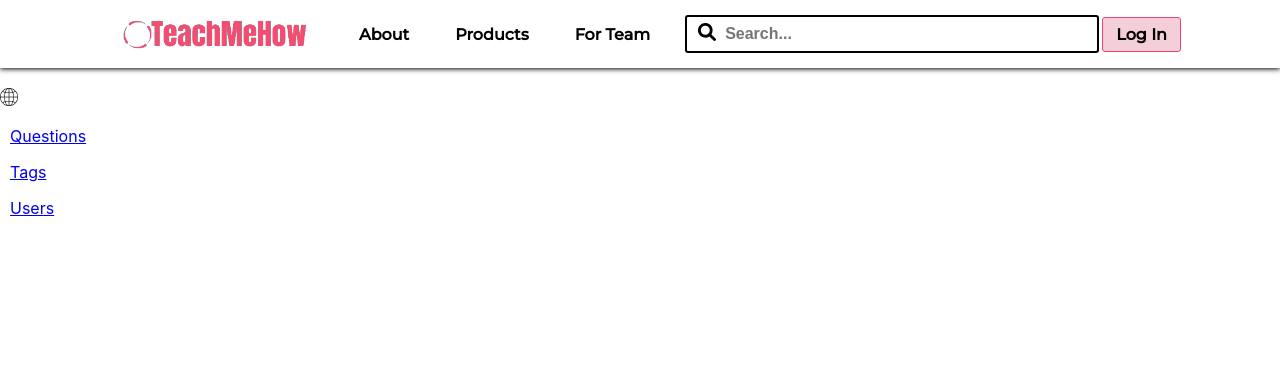
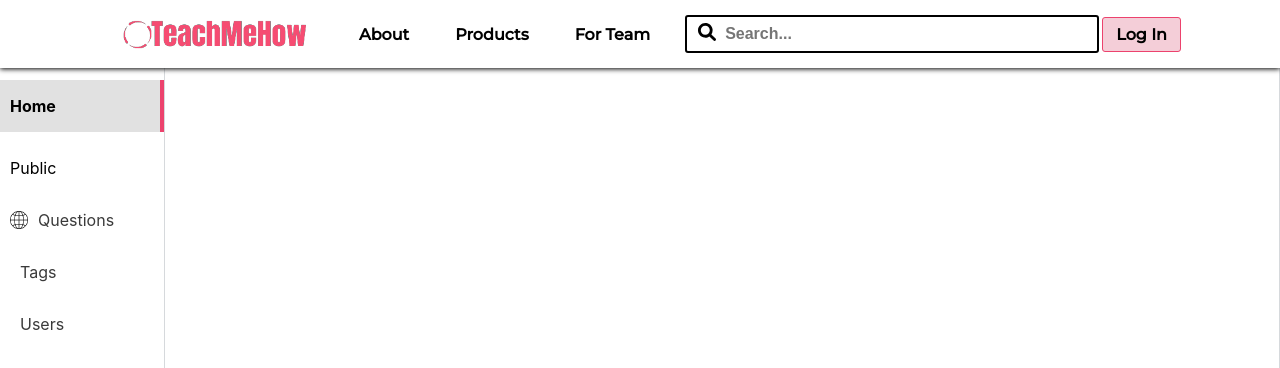
Before and after one commit to anujak1802/Stackoverflow-Clone, a React (Create React App) app in the folder client/: page / in a window 1280 px wide. Shown: the top 368 px of the page. Built offline with nearby package versions, Linux system fonts and the light colour scheme.

Commit message:
Css added

```diff
--- a/client/src/App.css
+++ b/client/src/App.css
@@ -0,0 +1,16 @@
+.home-container-1{
+    min-height: 100vh;
+    min-width: 1250px;
+    margin: 0 auto;
+    display: flex;
+    justify-content: space-between;
+    width: 100%;
+}
+
+.home-container-2{
+    min-width: 1100px;
+    width: calc(100% - 164px);
+    border: 1px solid #d6d9dc;
+    padding: 20px;
+    box-sizing: border-box;
+}
--- a/client/src/components/LeftSidebar/LeftSidebar.css
+++ b/client/src/components/LeftSidebar/LeftSidebar.css
@@ -5,3 +5,40 @@
     transition: box-shadow ease-in-out 0.2s, transform ease-in-out 0.2s;
     transform: translateZ(0);
 }
+
+.side-nav{
+    padding: 20px 0px;
+    height:auto;
+    position: sticky;
+    min-width: 100%;
+    margin: 60px 0px;
+}
+
+.side-nav-div{
+    padding: 10px 0px;
+}
+
+.side-nav-div div{
+    padding-left: 10px;
+}
+
+.side-nav-links{
+    padding-left: 10px;
+    display: flex;
+    align-items: center;
+    justify-content: flex-start;
+    color: #3a3a3a;
+    text-decoration: none;
+    transition: 0.2s;
+}
+
+.side-nav-links:hover{
+    color: black;
+}
+
+.active{
+    color: black;
+    font-weight: bolder;
+    background-color: rgb(225,225,225);
+    border-right: solid 4px #ec426d;
+}
```
